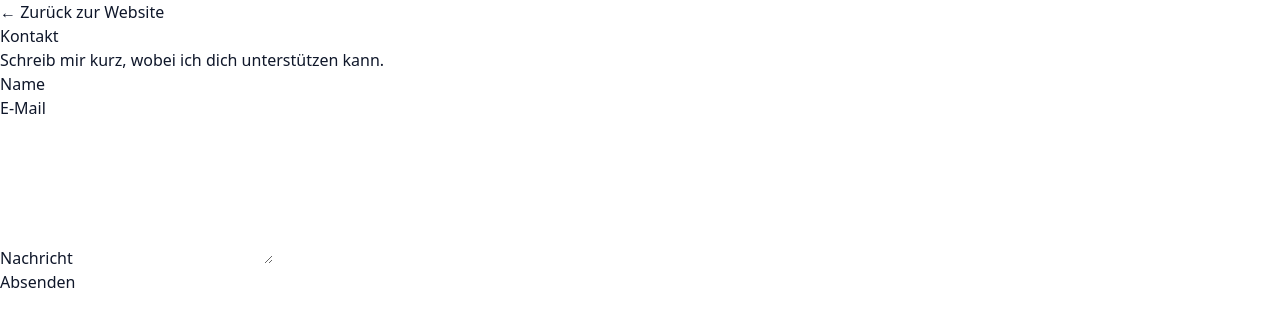
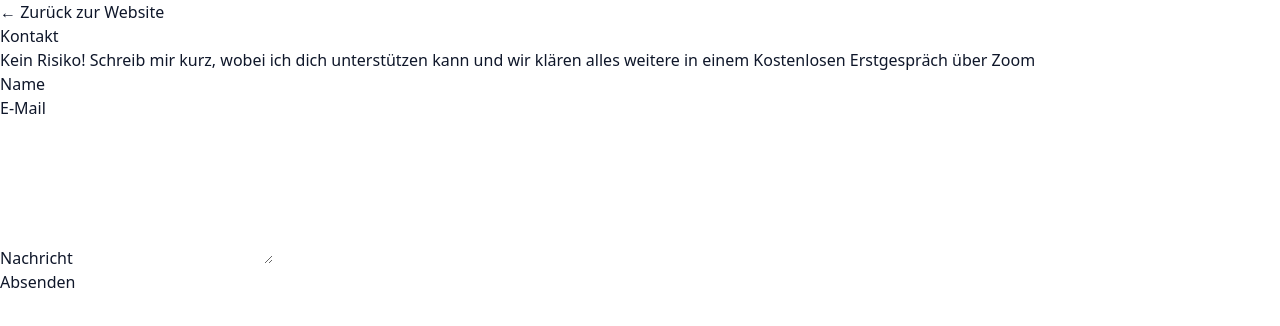
Before and after one commit to Schreibwerk-Studio/Schreibwerk-studio, a Next.js app: page / in a window 1280 px wide. Both pictures are taken after a click on the button "Kostenloses Erstgespräch". Shown: the top 326 px of the page. Built offline with nearby package versions, Linux system fonts and the light colour scheme.

Commit message:
Update SchreibwerkPage.tsx

```diff
--- a/SchreibwerkPage.tsx
+++ b/SchreibwerkPage.tsx
@@ -101,7 +101,7 @@ function ContactView({ onBack }: any) {
 
       <h1 className="text-3xl font-semibold mb-4">Kontakt</h1>
       <p className="text-slate-600 mb-8">
-        Schreib mir kurz, wobei ich dich unterstützen kann.
+        Kein Risiko! Schreib mir kurz, wobei ich dich unterstützen kann und wir klären alles weitere in einem Kostenlosen Erstgespräch über Zoom
       </p>
 
       <form onSubmit={handleSubmit} className="space-y-6">
```
